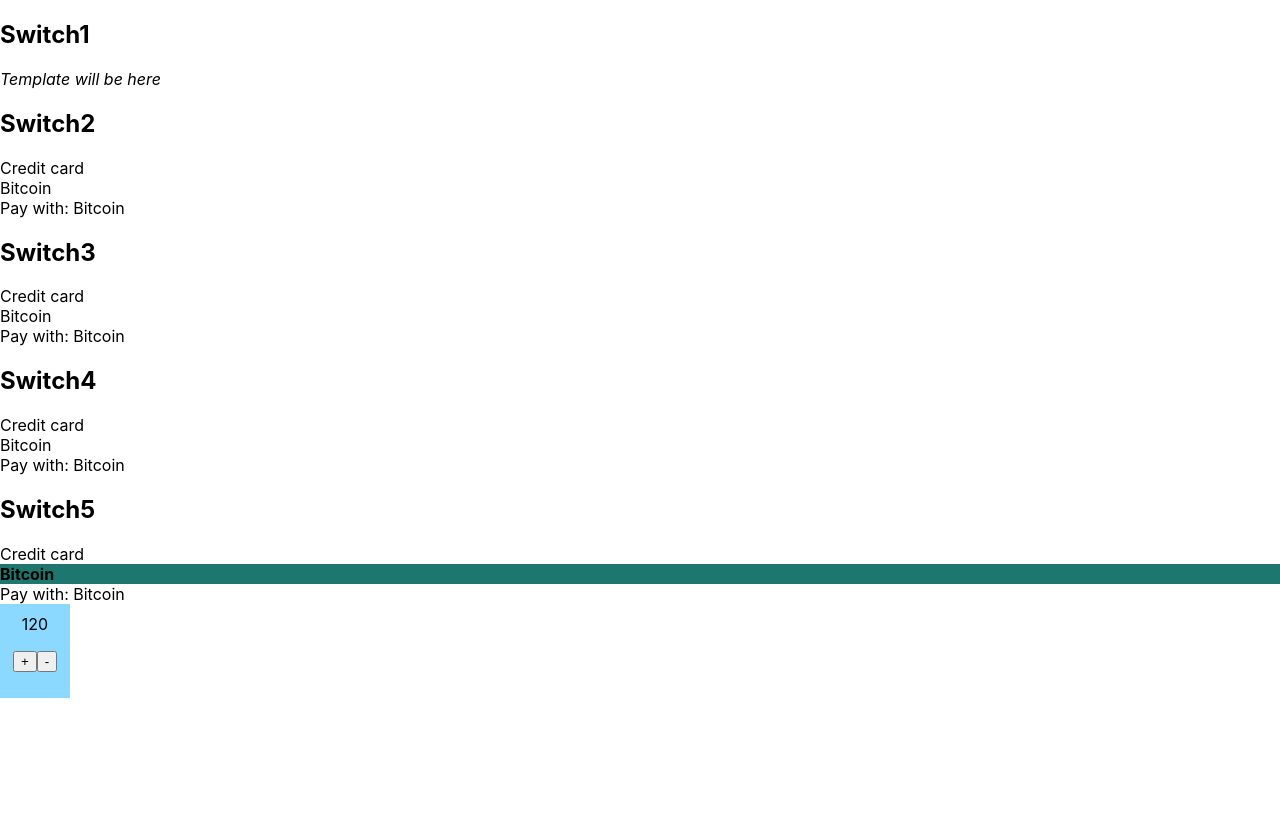
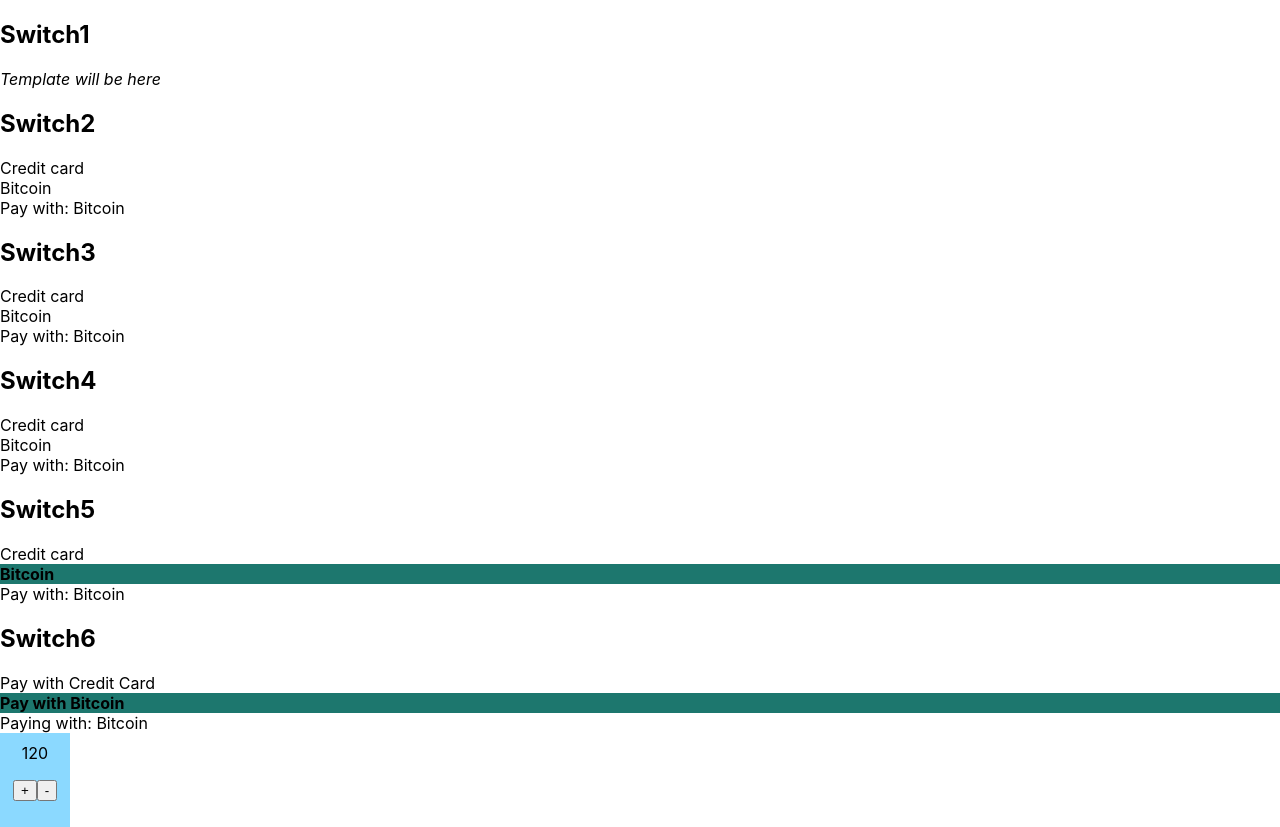
Before and after one commit to Tampoka/components_styleguidist, a React (Create React App) app: page / in a window 1280 px wide. Before the commit the page ends 800 px from the top, so only its background shows below. Built offline with nearby package versions, Linux system fonts and the light colour scheme.

Commit message:
Add Choice.

```diff
--- a/src/components/Counter/Counter1.js
+++ b/src/components/Counter/Counter1.js
@@ -13,13 +13,15 @@
     const [value, setValue] = useState(initialValue)
 
     const decrement = () => {
-       /* const nextState = value - 1
-        setValue(nextState)*/
-        setValue(prevState => prevState-1)
+        /* const nextState = value - 1
+         setValue(nextState)*/
+        setValue(prevState => {
+            return prevState - 1
+        })
     }
 
     const increment = () => {
-        setValue(prevState => prevState+1)
+        setValue(prevState => prevState + 1)
     }
 
     return (
--- a/src/components/Switch/Switch.js
+++ b/src/components/Switch/Switch.js
@@ -5,7 +5,7 @@
 import Switch3 from "./steps/Switch3";
 import Switch4 from "./steps/Switch4";
 import Switch5 from "./steps/Switch5";
-// import Switch6 from "./steps/Switch6";
+import Switch6 from "./steps/Switch6";
 import "./Switch.css";
 
 export const Switch = () => {
@@ -23,7 +23,7 @@
             {presentStep("Switch3", Switch3)}
             {presentStep("Switch4", Switch4)}
             {presentStep("Switch5", Switch5)}
-            {/*{presentStep("Switch6", Switch6)}*/}
+            {presentStep("Switch6", Switch6)}
         </div>
     );
 }
--- /dev/null
+++ b/src/components/Switch/steps/Switch6.js
@@ -0,0 +1,46 @@
+import {useState} from 'react';
+import '../Switch.css'
+
+export const Choice = ({active, onClick, label}) => {
+    const cssClasses = ["choice"];
+    if (active) {
+        // <-- check props, not state
+        cssClasses.push("active")
+    }
+
+    return (
+        < div className={cssClasses.join(" ")}
+              onClick={onClick}>
+
+            {label}
+            {/* <-- allow any label */}
+        </div>
+    )
+}
+
+const CREDITCARD = "Credit card";
+const BTC = "Bitcoin";
+
+ const Switch = () => {
+    const [payMethod, setPayMethod] = useState(BTC)
+
+    const select = (choice) => {
+        return evt => {
+            setPayMethod(choice)
+        }
+    }
+
+
+    return (
+        <div className="switch">
+            <Choice onClick={select(CREDITCARD)}
+                    active={payMethod === CREDITCARD}
+                    label="Pay with Credit Card"/>
+            <Choice onClick={select(BTC)}
+                    active={payMethod === BTC}
+                    label="Pay with Bitcoin"/>
+            Paying with: {payMethod}</div>
+    );
+}
+
+export default Switch
```
